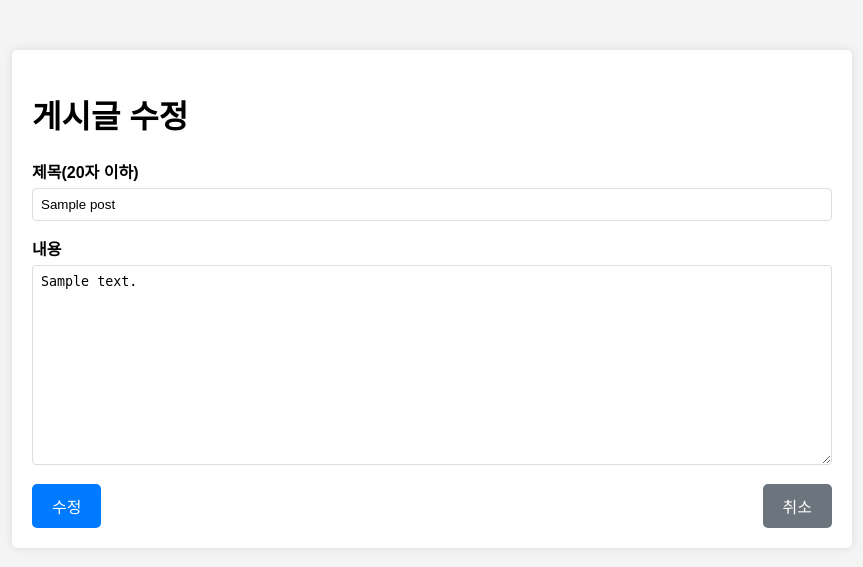
After one commit to I-mho/univ-wp_project, a FastAPI app: template app/templates/edit_post.html in a window 1280 px wide. The commit adds this page. Shown: the top 567 px of the page, without its empty margins (208-1071 px from the left). Run offline with FastAPI, Linux system fonts and the light colour scheme; the template is opened without the code that fills it: most values are stand-ins (such as "Sample title", 1, 10 or a date in 2020).

Commit message:
final of final

```diff
--- a/app/main.py
+++ b/app/main.py
@@ -206,3 +206,55 @@ def read_post(post_id: int, req: Request, db: Session = Depends(get_db), current
         return templates.TemplateResponse("post_detail.html", {"request": req, "post": post, "comments": comments, "user": current_user})
     else:
         return RedirectResponse(url='/')
+
+# 게시글 수정 페이지
+@app.get("/post/{post_id}/edit")
+def edit_post_page(post_id: int, req: Request, db: Session = Depends(get_db), current_user: User = Depends(check_session)):
+    post = db.query(Post).filter(Post.id == post_id).first()
+    if current_user and post and current_user.name == post.author:
+        return templates.TemplateResponse("edit_post.html", {"request": req, "post": post})
+    else:
+        return RedirectResponse(url=f'/post/{post_id}', status_code=303)
+
+# 게시글 수정 처리
+@app.post("/post/{post_id}/edit")
+def update_post(post_id: int, req: Request, title: str = Form(...), content: str = Form(...), db: Session = Depends(get_db), current_user: User = Depends(check_session)):
+    post = db.query(Post).filter(Post.id == post_id).first()
+    if current_user and post and current_user.name == post.author:
+        if len(title) > 20:
+            return templates.TemplateResponse("edit_post.html", {"request": req, "post": post, "error": {"title": "제목은 20자 이하로 입력해주세요."}})
+        post.title = title
+        post.content = content
+        db.commit()
+        return RedirectResponse(url=f'/post/{post_id}', status_code=303)
+    else:
+        return RedirectResponse(url=f'/post/{post_id}', status_code=303)
+
+# 게시글 삭제 처리
+@app.post("/post/{post_id}/delete")
+def delete_post(post_id: int, db: Session = Depends(get_db), current_user: User = Depends(check_session)):
+    post = db.query(Post).filter(Post.id == post_id).first()
+    if current_user and post and current_user.name == post.author:
+        db.delete(post)
+        db.commit()
+    return RedirectResponse(url='/', status_code=303)
+
+@app.post("/post/{post_id}/delete")
+def delete_post(post_id: int, db: Session = Depends(get_db), current_user: User = Depends(check_session)):
+    post = db.query(Post).filter(Post.id == post_id).first()
+    if current_user and post.author == current_user.name:
+        db.delete(post)
+        db.commit()
+        return RedirectResponse(url='/', status_code=303)
+    else:
+        return RedirectResponse(url='/')
+
+@app.post("/post/{post_id}/comment")
+def add_comment(post_id: int, content: str = Form(...), db: Session = Depends(get_db), current_user: User = Depends(check_session)):
+    if current_user:
+        comment = Comment(post_id=post_id, author=current_user.name, content=content)
+        db.add(comment)
+        db.commit()
+        return RedirectResponse(url=f'/post/{post_id}', status_code=303)
+    else:
+        return RedirectResponse(url='/sign_in')
--- /dev/null
+++ b/app/templates/edit_post.html
@@ -0,0 +1,98 @@
+<!DOCTYPE html>
+<html lang="ko">
+<head>
+    <meta charset="UTF-8">
+    <meta name="viewport" content="width=device-width, initial-scale=1.0">
+    <title>게시글 수정</title>
+    <style>
+        body {
+            font-family: Arial, sans-serif;
+            background-color: #f4f4f4;
+            margin: 0;
+            padding: 0;
+        }
+        .container {
+            max-width: 800px;
+            margin: 50px auto;
+            background: white;
+            padding: 20px;
+            border-radius: 5px;
+            box-shadow: 0 0 10px rgba(0, 0, 0, 0.1);
+        }
+        .button {
+            display: inline-block;
+            padding: 10px 20px;
+            font-size: 16px;
+            color: white;
+            background-color: #007BFF;
+            border: none;
+            border-radius: 5px;
+            cursor: pointer;
+            text-decoration: none;
+        }
+        .button:hover {
+            background-color: #0056b3;
+        }
+        .button.cancel {
+            background-color: #6c757d;
+        }
+        .button.cancel:hover {
+            background-color: #5a6268;
+        }
+        .form-group {
+            margin-bottom: 15px;
+        }
+        label {
+            display: block;
+            margin-bottom: 5px;
+            font-weight: bold;
+        }
+        input[type="text"],
+        textarea {
+            width: 100%;
+            padding: 8px;
+            box-sizing: border-box;
+            border: 1px solid #ddd;
+            border-radius: 4px;
+        }
+        textarea {
+            height: 200px;
+            resize: vertical;
+        }
+        .error-message {
+            color: red;
+            font-size: 14px;
+            margin-top: 5px;
+        }
+        .button-container {
+            display: flex;
+            justify-content: space-between;
+        }
+    </style>
+</head>
+<body>
+    <div class="container">
+        <h1>게시글 수정</h1>
+        <form action="/post/{{ post.id }}/edit" method="post">
+            <div class="form-group">
+                <label for="title">제목(20자 이하)</label>
+                <input type="text" id="title" name="title" value="{{ post.title }}" maxlength="20" required>
+                {% if error and error.title %}
+                    <p class="error-message">{{ error.title }}</p>
+                {% endif %}
+            </div>
+            <div class="form-group">
+                <label for="content">내용</label>
+                <textarea id="content" name="content" required>{{ post.content }}</textarea>
+                {% if error and error.content %}
+                    <p class="error-message">{{ error.content }}</p>
+                {% endif %}
+            </div>
+            <div class="button-container">
+                <button type="submit" class="button">수정</button>
+                <a href="/post/{{ post.id }}" class="button cancel">취소</a>
+            </div>
+        </form>
+    </div>
+</body>
+</html>
--- a/app/templates/newpost.html
+++ b/app/templates/newpost.html
@@ -53,8 +53,8 @@
         <h1>새 게시글 작성</h1>
         <form action="/post/new" method="post">
             <div class="form-group">
-                <label for="title">제목</label>
-                <input type="text" id="title" name="title" required>
+                <label for="title">제목(30자 이하)</label>
+                <input type="text" id="title" name="title" maxlength="30" required>
             </div>
             <div class="form-group">
                 <label for="content">내용</label>
```
Also changed, not shown: app/templates/post_detail.html (+37 -38 lines).
